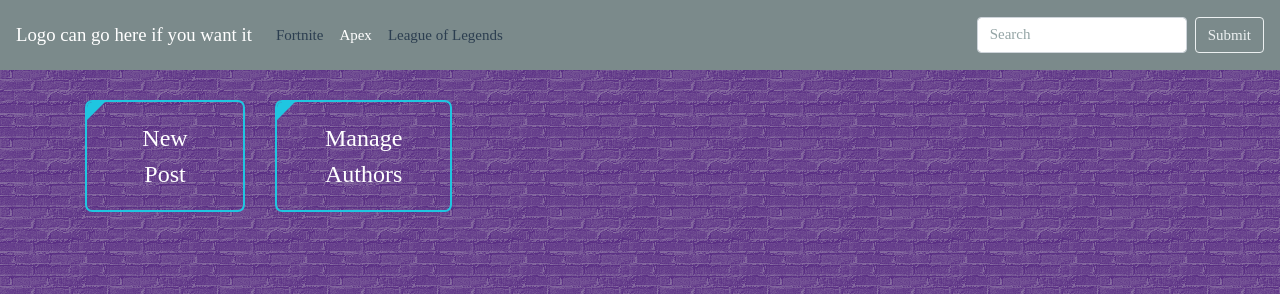
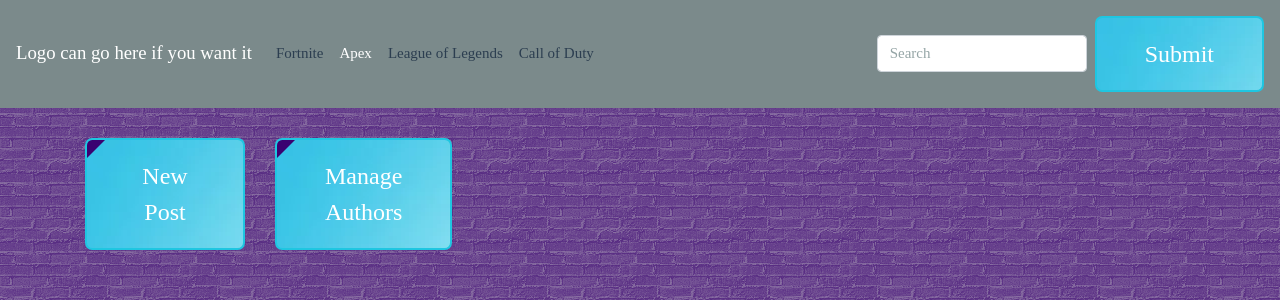
Before and after one commit to sshann30/Project2RoughStart, a website: page public/blog.html in a window 1280 px wide. Shown: the part 783-1083 px from the top of the page. Drawn offline with nearby package versions, Linux system fonts and the light colour scheme; no server answers; a web font is replaced by a local one.

Commit message:
calling it a sunday night.

```diff
--- a/public/blog.html
+++ b/public/blog.html
@@ -21,6 +21,10 @@
         src="https://fontmeme.com/permalink/190209/9e0167f66c19e8fcfbaaaf4dc600970c.png"
         alt="fortnite-video-game-font"></a>
   </div>
+
+  <!--front end team: how do i get jumborton flush with navbar? -->
+  <!-- change order of top to bottom if u please. ur call -->
+
   <nav class="navbar navbar-expand-sm navbar-dark bg-dark">
     <a class="navbar-brand" href="#">Logo can go here if you want it</a>
     <!-- pretty buttons go inside navbar ??? -->
@@ -30,12 +34,17 @@
           <a class="nav-link" href="#">Fortnite <span class="sr-only">(current)</span></a>
         <li class="nav-item active"></li>
           <a class="nav-link" href="#">Apex <span class="sr-only">(current)</span></a>
+          <!-- why the hell is this the only one that is white??? -->
+          <!-- behavior: when i hover over it, it changes back to the same color as the other ones? -->
+          <!-- front end team: figure out with what's wrong in css -->
         <li class="nav-item active">
           <a class="nav-link" href="#">League of Legends <span class="sr-only">(current)</span></a>
+        <li class="nav-item active">
+            <a class="nav-link" href="#">Call of Duty<span class="sr-only">(current)</span></a>
     </div>
     <form class="form-inline my-2 my-lg-0">
       <input id="search" class="form-control mr-sm-2" type="search" placeholder="Search" aria-label="Search">
-      <button type="button" class="btn btn-outline-light">Submit</button>
+      <button type="button" class="button">Submit</button>
     </form>
     </div>
   </nav>
--- a/public/css/styles.css
+++ b/public/css/styles.css
@@ -83,10 +83,11 @@ button.edit {
   transition: all 0.2s ease-in-out;
   position: relative;
   overflow: hidden;
+  background-image: url(llama.jpg);
 }
 .button:before {
   content: "";
-  background-color: #1fc6e1;
+  background-color: #3a0271;
   height: 100%;
   width: 3em;
   display: block;
@@ -98,7 +99,7 @@ button.edit {
 }
 .button:hover {
   background-color:  #8d2dc4;
-  color: #1fc6e1;
+  color: #3a0271;
   border-bottom: 4px solid #3a0271;
 }
 .button:hover:before {
```
Also changed, not shown: public/author-manager.html (+5 -5 lines), public/cms.html (+1 -1 lines), public/stats.html (+3 -0 lines).
